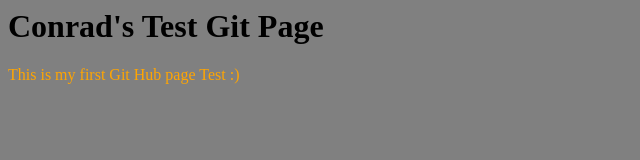
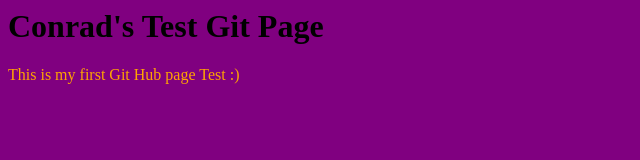
Before and after one commit to conradwcd/github-for-noobs, a plain HTML site: page index.html in a window 1280 px wide. Shown: the whole page, without its empty margins (0-640 px from the left). Drawn offline with Linux system fonts and the light colour scheme.

Commit message:
update background color
changed to purple

```diff
--- a/style.css
+++ b/style.css
@@ -1,2 +1,2 @@
 .defaultStyle {color: orange}
-body {background-color: grey}
+body {background-color: purple}
```
